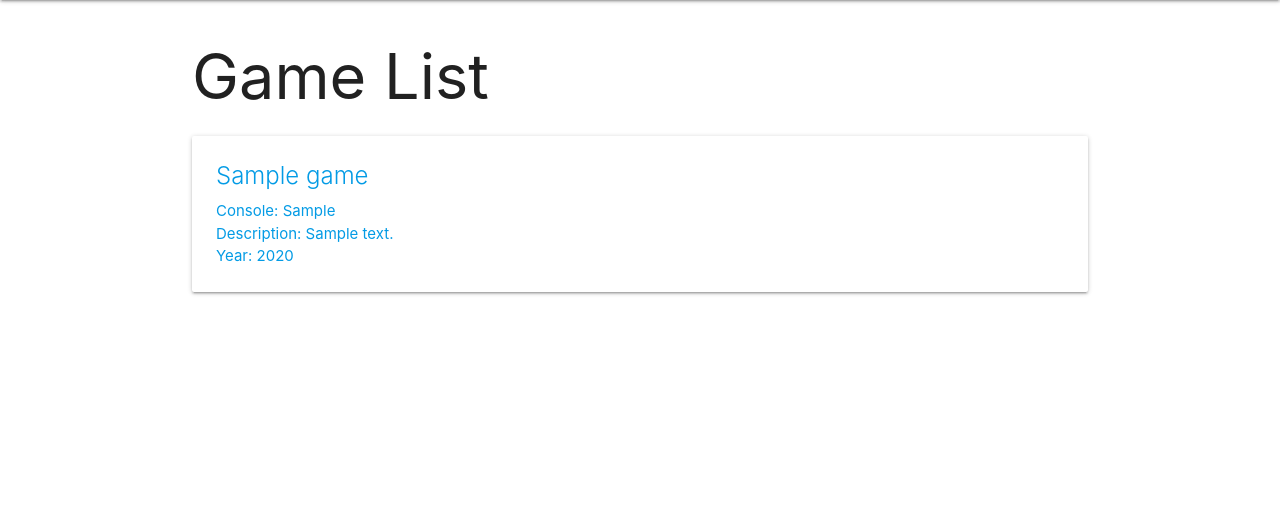
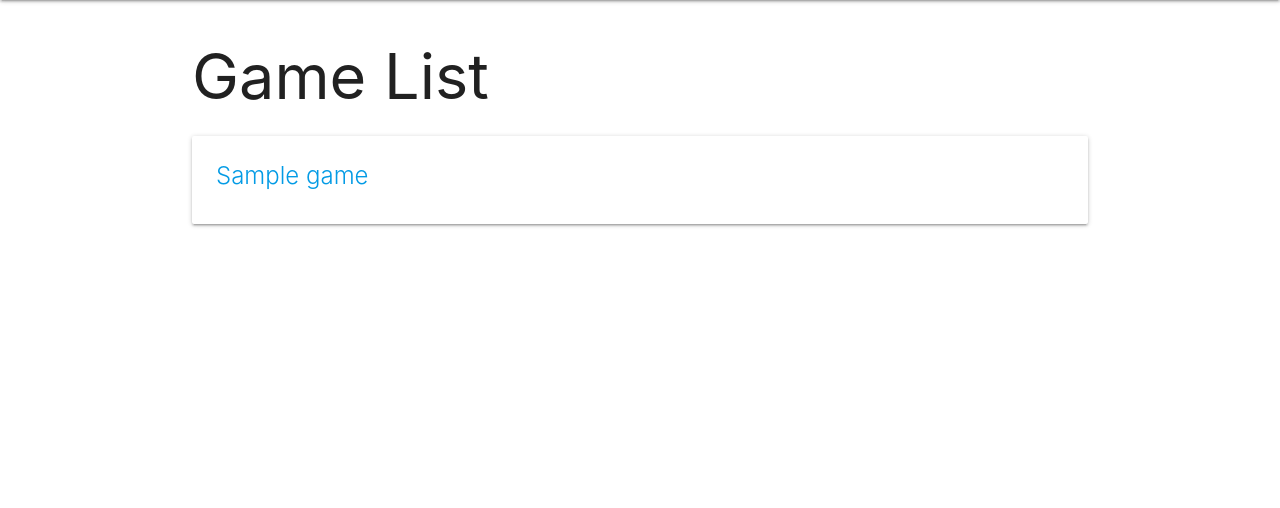
Before and after one commit to wkbroxton/gamecollector, a Django app: page /games/ in a window 1280 px wide. Shown: the part 64-572 px from the top of the page. Run offline with Django 3.2, Linux system fonts and the light colour scheme; tables that the repository leaves empty hold one stand-in row (values such as "Sample post").

Commit message:
update Game Details page

```diff
--- a/main_app/models.py
+++ b/main_app/models.py
@@ -2,6 +2,13 @@ from django.db import models
 from django.urls import reverse
 
 # Create your models here.
+
+TIMES = (
+    ('M', 'Morning'),
+    ('A', 'Afternoon'),
+    ('E', 'Evening')
+)
+# new code above
 
 class Game(models.Model):
   name = models.CharField(max_length=100)
@@ -15,3 +22,19 @@ class Game(models.Model):
     # Add this method
   def get_absolute_url(self):
     return reverse('detail', kwargs={'game_id': self.id})
+
+class Play(models.Model):
+  date = models.DateField()
+  time = models.CharField(
+    max_length=1,
+    # add the 'choices' field option
+    choices=TIMES,
+    # set the default value for meal to be 'B'
+    default=TIMES[0][0]
+  )
+
+  game = models.ForeignKey(Game, on_delete=models.CASCADE)
+
+  def __str__(self):
+    # Nice method for obtaining the friendly value of a Field.choice
+    return f"{self.get_time_display()} on {self.date}"
--- a/main_app/templates/games/detail.html
+++ b/main_app/templates/games/detail.html
@@ -1,7 +1,7 @@
 {% extends 'base.html' %}
 {% block content %}
 
-<h1>Game List</h1>
+<h1>Game Details</h1>
 
   <div class="card">
       <div class="card-content">
--- a/main_app/templates/games/index.html
+++ b/main_app/templates/games/index.html
@@ -8,13 +8,6 @@
     <a href="{% url 'detail' game.id %}">
       <div class="card-content">
         <span class="card-title">{{ game.name }}</span>
-        <p>Console: {{ game.console }}</p>
-        <p>Description: {{ game.description }}</p>
-        {% if game.year > 0 %}
-          <p>Year: {{ game.year }}</p>
-        {% else %}
-          <p>Year: 2021</p>
-        {% endif %}
       </div>
     </a>
   </div>
```
